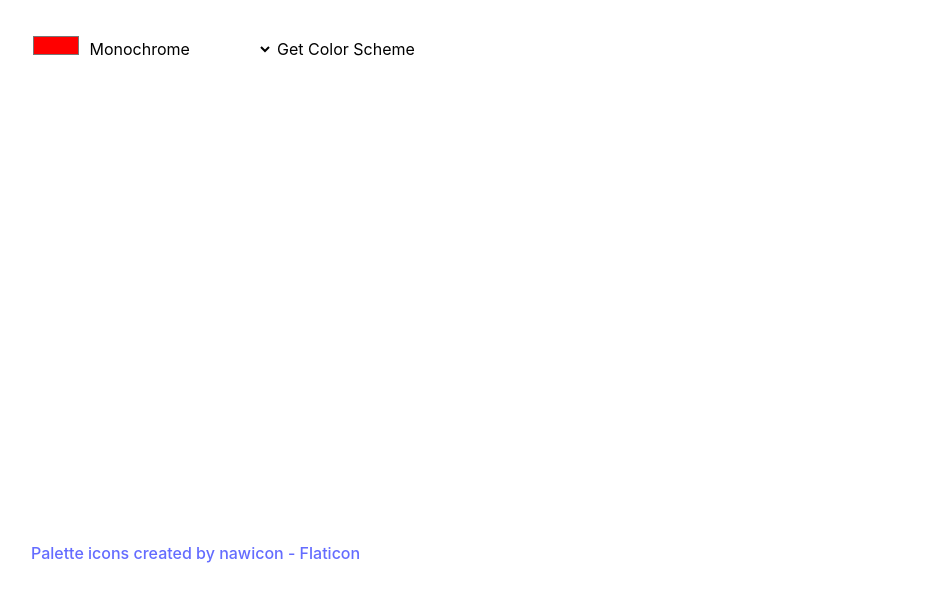
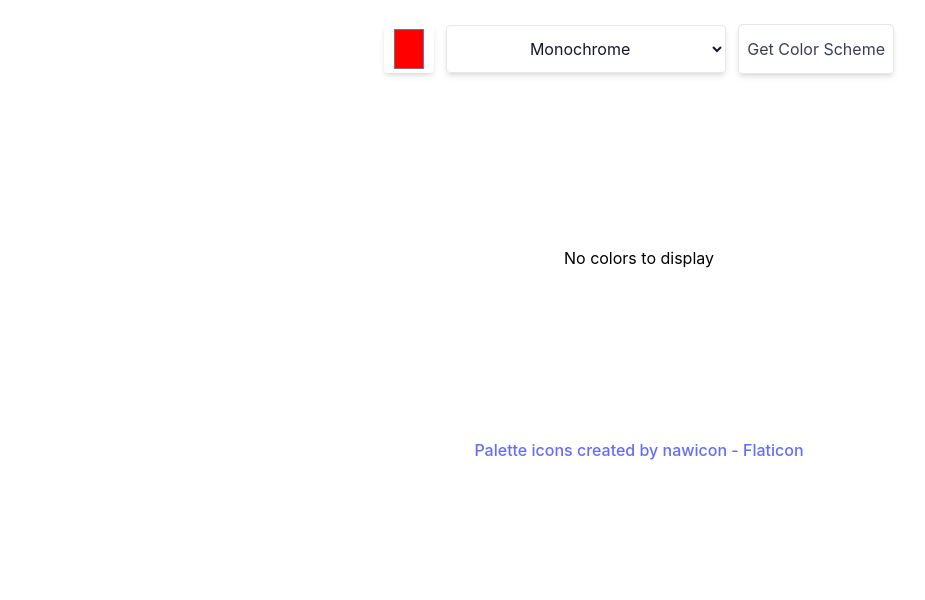
Before and after one commit to fringe4life/color-picker, a Svelte app: page / in a window 1280 px wide. Shown: the top 600 px of the page, without its empty margins (1-926 px from the left). Built offline with nearby package versions, Linux system fonts and the light colour scheme.

Commit message:
completed

```diff
--- a/src/App.svelte
+++ b/src/App.svelte
@@ -1,5 +1,6 @@
 <script lang="ts" >
   import type { MouseEventHandler } from "svelte/elements";
+    import { fade, fly } from "svelte/transition";
 
   type ReturnedColors = {
 			mode: string;
@@ -51,7 +52,6 @@
    * The colors state.
    */
   let colors: ReturnedColors | undefined = $state(undefined);
-    $inspect(colors);
 
   /**
    * @abstract updates the dom with the fetched colors.
@@ -92,47 +92,68 @@
   }
 </script>
 
-<header>
-  <input type="color" bind:value={color} />
-  <select bind:value={colorStyleSelected}>
-    <option value="monochrome">Monochrome</option>
-    <option value="monochrome-dark">Monochrome-dark</option>
-    <option value="monochrome-light">Monochrome-light</option>
-    <option value="analogic">Analogic</option>
-    <option value="complement">Complement</option>
-    <option value="analogic-complement">Analogic-complement</option>
-    <option value="triad">Triad</option>
+<header class="dark:bg-[#1F2937] dark:text-white px-5 py-6 flex justify-evenly items-center gap-3 flex-wrap sm:justify-center">
+  <input class="shadow-md h-12 px-2 rounded-sm" type="color" bind:value={color} />
+  <select class="leading-6 border border-gray-200 flex-1 text-center shadow-md py-3 px-2 rounded-sm" bind:value={colorStyleSelected}>
+    <option class="hover:shadow-sm" value="monochrome">Monochrome</option>
+    <option class="hover:shadow-sm" value="monochrome-dark">Monochrome-dark</option>
+    <option class="hover:shadow-sm" value="monochrome-light">Monochrome-light</option>
+    <option class="hover:shadow-sm" value="analogic">Analogic</option>
+    <option class="hover:shadow-sm" value="complement">Complement</option>
+    <option class="hover:shadow-sm" value="analogic-complement">Analogic-complement</option>
+    <option class="hover:shadow-sm" value="triad">Triad</option>
   </select>
-  <button onclick={handleClick}>Get Color Scheme</button>
+  <button class="text-[#374151] dark:text-white dark:bg-[#3D4B60] shadow-md py-3 px-2 rounded-sm border border-gray-200" onclick={handleClick}>Get Color Scheme</button>
 </header>
 
-<main class="flex  h-120 w-full flex-col flex-wrap md:flex-row md:flex-nowrap">
+<main class="grid-autofit dark:bg-[#1F2937] dark:text-white">
   {#if isLoading }
+  <!-- <div class="col-span-full  h-80 flex justify-center items-center">
+    <p class="">Loading...</p>
+    <div class="rounded-full text-transparent border-2 w-10 h-10 animate-spin" ></div>
+  </div> -->
 
-    <p>Loading...</p>
+    <div in:fly={{y: 10}} out:fade={{duration: 250}} class="animate-pulse col-span-1 h-80 bg-grey-200 border dark:bg-teal-50 rounded-sm"></div>
+    <div in:fly={{y:50}} out:fade={{duration: 250}} class="animate-pulse col-span-1 h-80 bg-grey-200 border dark:bg-teal-100 rounded-sm"></div>
+    <div in:fly={{y: 90}} out:fade={{duration: 250}} class="animate-pulse col-span-1 h-80 bg-grey-200 border dark:bg-teal-200 rounded-sm"></div>
+    <div in:fly={{y: 140}} out:fade={{duration: 250}} class="animate-pulse col-span-1 h-80 bg-grey-200 border dark:bg-teal-300 rounded-sm"></div>
+    <div in:fly={{y: 200}} out:fade={{duration: 250}} class="animate-pulse col-span-1 h-80 bg-grey-200 border dark:bg-teal-400 rounded-sm"></div>
 
   {:else if hasError}
 
-    <p>{hasError}</p>
+    <p class="col-span-full">{hasError}</p>
 
   {:else if colors}
 
       {#each colors.colors as color}
-        <div class="flex flex-1 flex-col">
-          <div class="w-full h-40" style="background-color: {color.hex.value}">
-
-          </div>
-          <p>{color.hex.value}</p>
+        <div in:fly={{y: 200}} class="col-span-1">
+          <div class="h-80" style="background-color: {color.hex.value}"></div>
+          <p class="my-4 text-center">{color.hex.value}</p>
         </div>
       {/each}
 
-
+  {:else }
+    <p class="col-span-full flex justify-center items-center h-80 ">No colors to display</p>
   {/if}
 </main>
 
-<footer>
+<footer class="dark:bg-[#1F2937] text-center py-5 hover:text-blue-500 active:text-blue-700">
   <a href="https://www.flaticon.com/free-icons/palette" title="palette icons">Palette icons created by nawicon - Flaticon</a>
 </footer>
 
 <style>
+  .grid-autofit {
+    display: grid;
+    grid-template-columns: repeat(auto-fit, minmax(100px, 1fr));
+  }
+  option, select {
+    color: #111827;
+  }
+  @media (prefers-color-scheme: dark) {
+    select, option {
+      background-color: #1F2937;
+      color: white
+    }
+  }
+
 </style>
--- a/src/app.css
+++ b/src/app.css
@@ -24,9 +24,5 @@ a:hover {
 
 body {
 	margin: 0 auto;
-	min-width: 320px;
-	min-height: 100vh;
-
-	max-width: 1280px;
-	padding: 2rem;
+	max-width: 34.375rem;
 }
```
